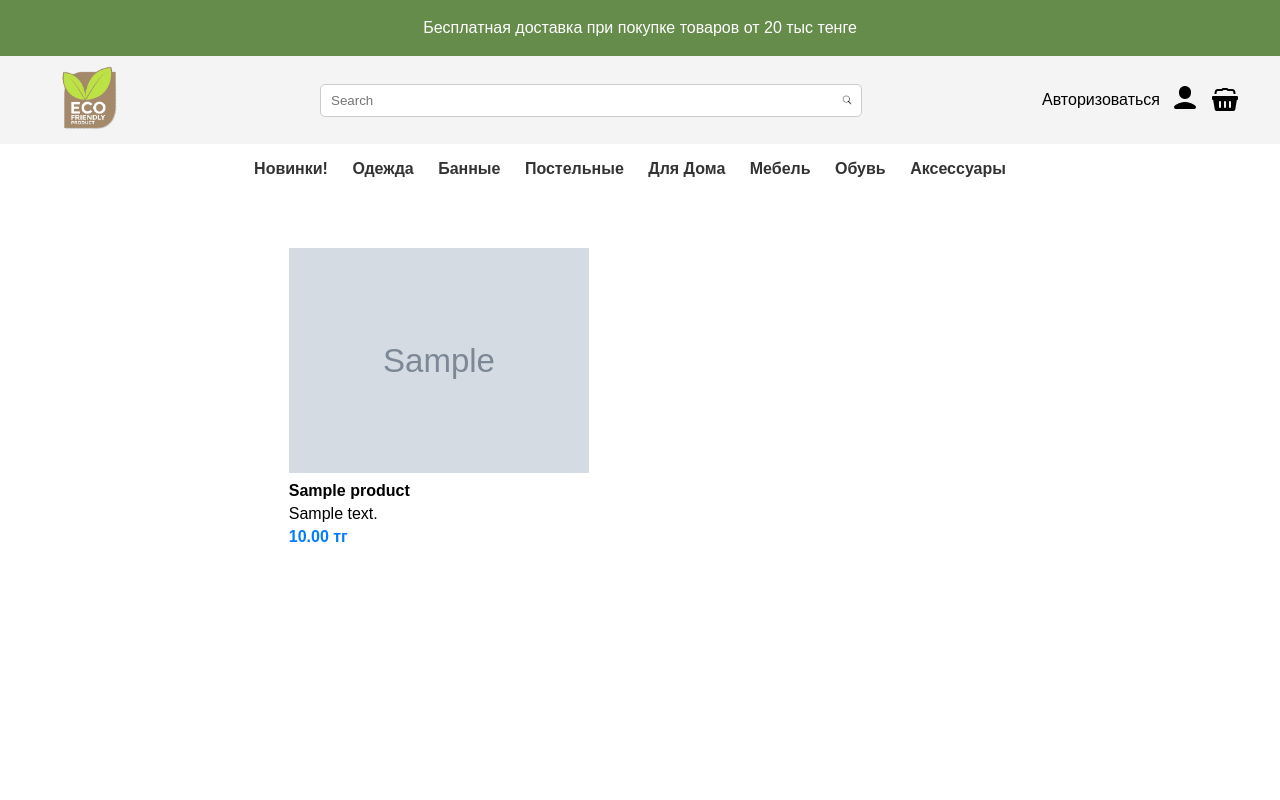
After one commit to nunmer/ecoshop, a Django app: template core/templates/singleproduct.html in a window 1280 px wide. The commit adds this page. Run offline with Django 3.2, Linux system fonts and the light colour scheme; the template is opened without the code that fills it: values that come from a table or form of the project are taken from there, others are empty; tables that the repository leaves empty hold one stand-in row (values such as "Sample post"); grey boxes marked "Sample" are stand-in pictures.

Commit message:
single-product:

```diff
--- a/core/static/style/product.css
+++ b/core/static/style/product.css
@@ -4,6 +4,7 @@ body, html {
     height: 100%;
     font-family: Arial, sans-serif;
 }
+
 .green-block {
     background-color: #658C4A;
     color: white;
@@ -82,9 +83,11 @@ body, html {
     transform: translateY(-50%);
     cursor: pointer;
 }
+
 .navbar-left, .navbar-right {
     padding: 0 30px; /* Add padding to both left and right sides */
 }
+
 .product-container {
     display: flex;
     flex-wrap: wrap;
@@ -107,3 +110,39 @@ body, html {
 .product-name{
     font-weight: bold;
 }
+
+/* single_product.css */
+.single-product{
+    width: 40%;
+}
+.single-product-container {
+    display: flex;
+    width: 70%;
+    justify-content: center;
+    align-items: flex-start;
+    margin-top: 50px;
+    padding: 20px; /* Add padding for spacing */
+}
+
+.product-image {
+    flex: 1; /* Let the image take 1/3 of the container */
+    margin-right: 20px; /* Add some space between image and details */
+}
+
+.product-details {
+    flex: 2; /* Let the details take 2/3 of the container */
+}
+
+.product-details h2 {
+    font-size: 24px;
+    margin: 0 0 10px 0;
+}
+
+.product-details p {
+    margin: 5px 0;
+}
+
+.product-price {
+    font-weight: bold;
+    color: #007bff;
+}
--- /dev/null
+++ b/core/templates/singleproduct.html
@@ -0,0 +1,69 @@
+<!DOCTYPE html>
+<html lang="en">
+<head>
+    <meta charset="UTF-8">
+    <meta name="viewport" content="width=device-width, initial-scale=1.0">
+    <title>Products Page</title>
+    <link rel="stylesheet" href="../static/style/product.css">
+    <script src="scripts.js" defer></script>
+</head>
+<body>
+    <div class="green-block">
+        Бесплатная доставка при покупке товаров от 20 тыс тенге
+    </div>
+    <nav class="navbar">
+        <div class="navbar-left">
+            <a href="{% url 'index' %}">
+                <img src="../static/images/eco-logo.png" alt="Logo" class="logo">
+            </a>
+        </div>
+        <div class="navbar-center">
+            <div class="search-container">
+                <input type="text" class="search-bar" placeholder="Search">
+                <img src="../static/images/search-icon.png" alt="Search" class="search-icon">
+            </div>
+        </div>
+        <div class="navbar-right">
+            {% if user.is_authenticated %}
+                <a href="{% url 'profile' %}">{{ user.username }}</a>
+                <a href="auth/logout"><img src="../static/images/logout-icon.png" width="30" alt="Logout" class="icon"></a>
+            {% else %}
+                <p>Авторизоваться</p>
+                <a href="/login"><img src="../static/images/user-icon.png" alt="User" class="icon"></a>
+            {% endif %}
+            <img src="../static/images/basket-icon.png" alt="Basket" class="icon">
+        </div>
+    </nav>
+
+    <div class="navigation">
+        <ul>
+            <li><a href="#">Новинки!</a></li>
+            <li><a href="/products/1">Одежда</a></li>
+            <li><a href="#">Банные</a></li>
+            <li><a href="#">Постельные</a></li>
+            <li><a href="#">Для Дома</a></li>
+            <li><a href="#">Мебель</a></li>
+            <li><a href="#">Обувь</a></li>
+            <li><a href="#">Аксессуары</a></li>
+        </ul>
+    </div>
+
+    <div class="single-product-container">
+        {% for product in products %}
+        <div class="single-product" >
+            <a href="#">
+                {% if product.image_link %}
+                    <img src="../../product_images/{{ product.image_link }}" alt="{{ product.name }}" width="300">
+                {% else %}
+                    <img src="../static/images/default-product.jpg" width="300" alt="{{ product.name }}">
+                {% endif %}
+            </a>
+            <div class="product-details">
+                <p class="product-name">{{ product.name }}</p>
+                <p class="product-description">{{ product.description }}</p>
+                <p class="product-price">{{ product.price }} тг</p>
+            </div>
+        </div>
+        {% endfor %}
+</body>
+</html>
```
